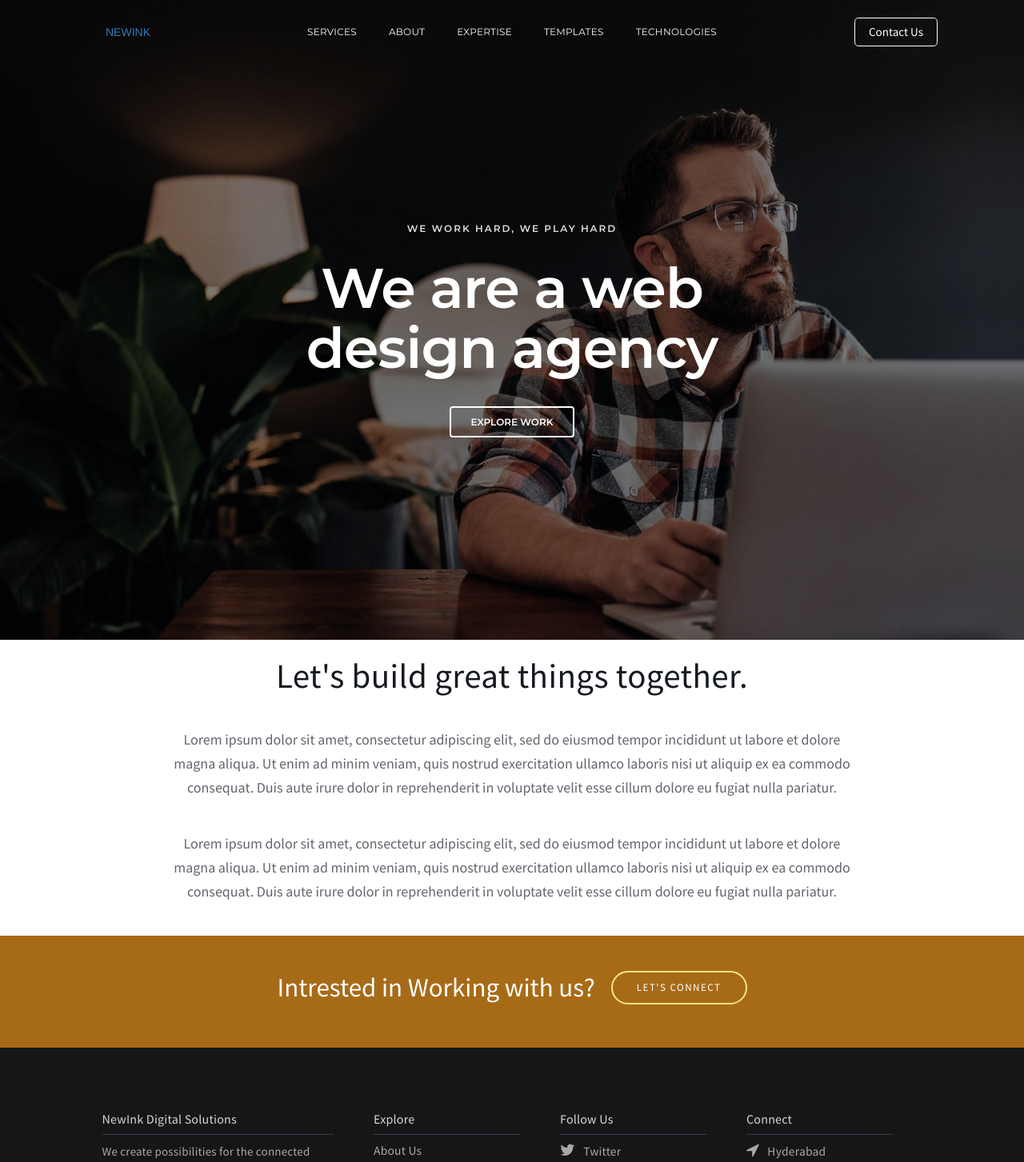
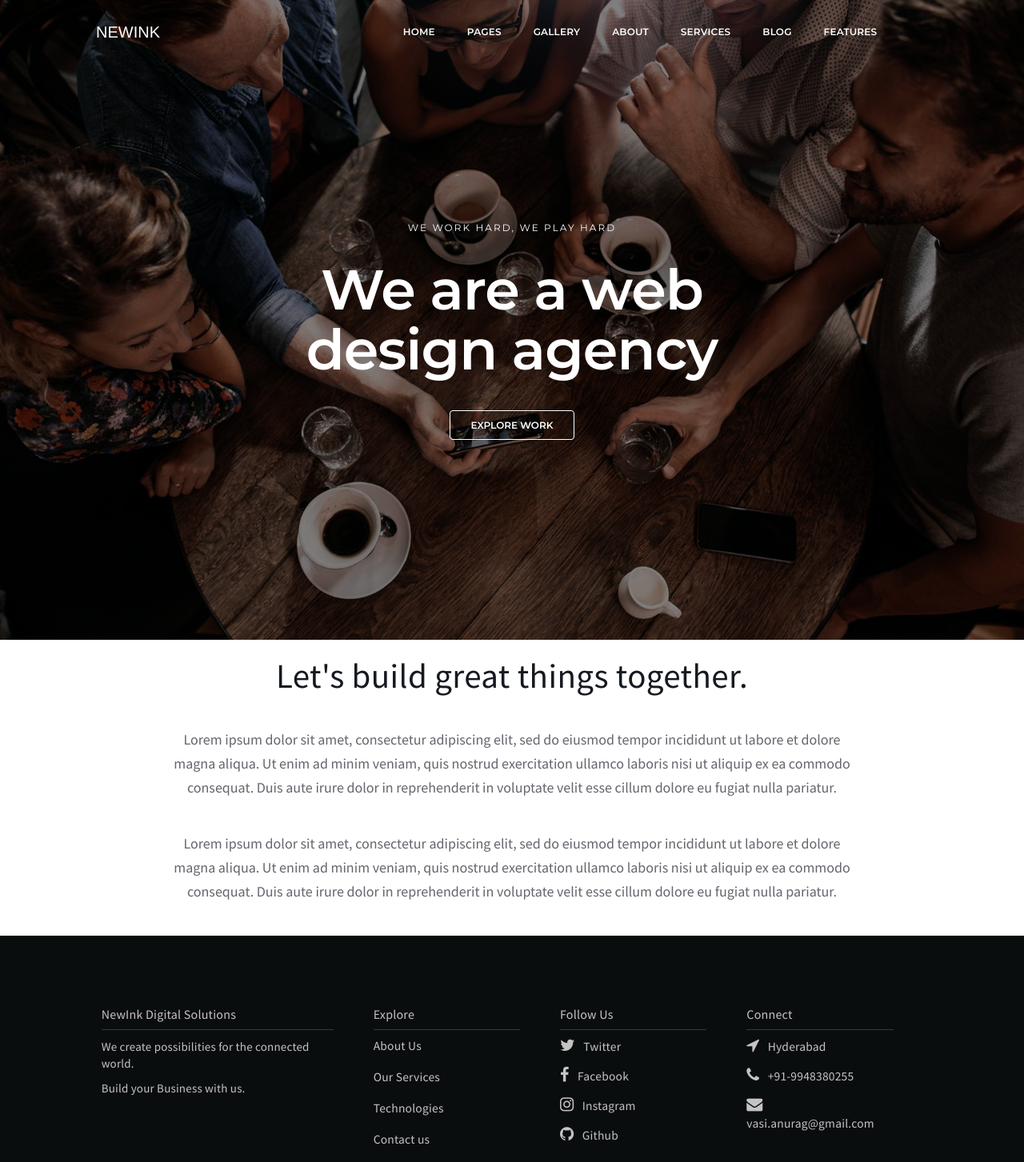
Before and after one commit to ANURAGVASI/newInk-Official-Website, a React (Create React App) app: page /about in a window 1280 px wide. Shown: the top 1453 px of the page at 80% size. Built offline with nearby package versions, Linux system fonts and the light colour scheme.

Commit message:
ui changes

```diff
--- a/src/App.js
+++ b/src/App.js
@@ -3,7 +3,7 @@ import React, { Component } from "react";
 import { BrowserRouter as Router, Route, Link } from "react-router-dom";
 
 // components import
-import HeaderMenu from "./components/HeaderMenu/newlinkHeaderMenu";
+import Header from "./components/HeaderMenu/newlinkHeaderMenu";
 import HeroImage from "./components/heroImage/index";
 import HeroVedio from "./components/HeroVedio/HeroVedio";
 import Services from "./components/Services/index";
@@ -18,7 +18,7 @@ class App extends Component {
     return (
       <Router>
         <div>
-          {/* <HeaderMenu /> */}
+          <Header />
           <HeroImage />
           <Route
             path="/about"
@@ -28,7 +28,7 @@ class App extends Component {
               </React.Fragment>
             )}
           />
-          <ConnectUs />
+          {/* <ConnectUs /> */}
           <Footer />
         </div>
       </Router>
--- a/src/components/ConnectUS/index.css
+++ b/src/components/ConnectUS/index.css
@@ -1,40 +1,31 @@
 .connectus-main-div {
-  background-color: #425cbb;
-  background-color: #2e7eb4;
-  background-color: #a76b18;
-  /* background-color: #e1b931;
-  background-color: #f22f46;; */
-  /* background-image: linear-gradient(to bottom right,#ff6206, #ff6206 ); */
+  background-color: #141414;
   display: flex;
   justify-content: center;
   height: 140px;
   align-items: center;
-  /* flex-direction: column; */
   flex-wrap: wrap;
 }
 
 .connectus-text-p {
-  color: white;
-  font-size: 33px;
-  font-family: SourceSansPro;
-  text-align: center;
-  /* display: block; */
-  display: flex;
-  justify-content: center;
-  align-items: center;
+  color: rgb(235, 235, 235);
+  display: table-cell;
+  font-family: MontserratFont;
+  font-size: 15px;
 }
 
 .connectus-connect-btn {
-  border: 2px solid #94a6ec;
-  /* border: 2px solid #88bcdf; */
-  border: 2px solid #fae388;
-  color: white;
-  background: none;
-  border-radius: 100px;
-  padding: 10px 30px;
-  font-size: 13px;
-  letter-spacing: 1.5px;
-  margin-left: 20px;
+  color: rgb(235, 235, 235);
+  /* color: white; */
+  font-family: MontserratFont;
+  font-size: 12px;
+  /* line-height: 65px; */
+  margin-top: 30px;
+  border-radius: 4px;
+  border: 1px solid rgb(235, 235, 235);
+  /* box-shadow: rgb(153, 153, 153) 0px 0px 0px 0px; */
+  background: transparent;
+  padding: 9px 25px;
 }
 
 @media screen and (max-width: 992px) {
--- a/src/components/Footer/Footer.js
+++ b/src/components/Footer/Footer.js
@@ -12,7 +12,6 @@ class Footer extends Component {
             <h4 className="footer-item-heading">NewInk Digital Solutions</h4>
             <p>We create possibilities for the connected world.</p>
             <p>Build your Business with us.</p>
-            {/* <button>Lets Talk</button> */}
           </div>
 
           <div className="col-md-2 col-xs-12 col-sm-6 footer-item footer-item-explore">
@@ -74,12 +73,9 @@ class Footer extends Component {
           </div>
           <div className="col-md-1" />
         </div>
-        {/* <hr/> */}
         <div className="footer-copyright">
           <p>COPYRIGHT © 2018 NewInk Technologies, inc. All Rights Reserved</p>
-          {/* <p>ALL RIGHTS RESERVED.</p> */}
         </div>
-        {/* </div> */}
       </div>
     );
   }
--- a/src/components/Footer/footer.css
+++ b/src/components/Footer/footer.css
@@ -1,13 +1,14 @@
 :root {
-  --footer-text-color: #aaa7a7;
+  --footer-text-color: #c5c3c3;
   /* --footer-background-color:#282d33; */
   --footer-subtext-font-family: SourceSansPro;
 }
 
 .footer {
   /* background-image:linear-gradient(135deg,#374a5a,#0c1013); */
-  background-color: #161616;
-  border: 1px solid #161616;
+  background-color: #0a0d0e;
+  /* border: 1px solid #0a0d0e; */
+  height: 100%;
 }
 
 .footer-item-heading {
@@ -17,17 +18,16 @@
   font-size: 16px;
   padding-bottom: 8.92px;
   letter-spacing: 0.2px;
-  color: #d6d5d5;
+  color: #c7c3c3;
 }
 
 .footer-content {
   width: 100%;
   font-family: var(--footer-subtext-font-family);
   color: var(--footer-text-color);
-  margin-top: 70px;
   letter-spacing: 0.2px;
   font-size: 15px;
-
+  padding-top: 80px;
 }
 .footer-item {
   text-align: left;
@@ -75,16 +75,16 @@
 .footer-copyright {
   text-align: center;
   color: var(--footer-text-color);
-  margin-top: 70px;
-  margin-bottom: 40px;
+  margin-top: 60px;
+  margin-bottom: 50px;
   font-size: 13.2px;
   letter-spacing: 0.2px;
+  /* border: 1px solid red; */
 }
 
 .footer-ul hr {
   margin-top: 10px;
 }
-
 
 @media screen and (max-width: 992px) {
   .footer-item {
@@ -93,6 +93,6 @@
 }
 @media screen and (max-width: 767px) {
   .footer-item {
-    padding-left: 10px;
+    padding: 0px;
   }
 }
--- a/src/components/HeaderMenu/newlinkHeaderMenu.js
+++ b/src/components/HeaderMenu/newlinkHeaderMenu.js
@@ -2,31 +2,45 @@ import React, { Component } from "react";
 import "./newlinkeHeaderMenu.css";
 
 class Header extends Component {
-  myFunction = () => {
-    var x = document.getElementById("myTopnav");
-    if (x.className === "topnav") {
-      x.className += " responsive";
-    } else {
-      x.className = "topnav";
-    }
-  };
+  componentDidMount() {
+    window.onscroll = e => {
+      if (window.scrollY > 150) {
+        const ele = document.getElementById("headermenu-main-div");
+        if (ele) {
+          // ele.style.backgroundColor = "black";
+          // ele.style.height = "50px";
+          ele.setAttribute("class", "headermenu-main-div-2");
+        }
+      } else {
+        if (window.scrollY === 0) {
+          const ele = document.getElementById("headermenu-main-div");
+          if (ele) {
+            console.log("setting class");
+            ele.setAttribute("class", "headermenu-main-div-1");
+          }
+        }
+      }
+    };
+  }
   render() {
     return (
-      <div className="headermenu-main-div row">
-        <div className="headermenu-logo-div  col-md-3">
+      <div id="headermenu-main-div" className="headermenu-main-div row">
+        <div className="headermenu-logo-div col-xs-12 col-md-3">
           <a className="headermenu-logo-a"> NEWINK</a>
           <a className="headermenu-collapsemenu-a">X</a>
         </div>
-        <div className="headermenu-menu-div  col-md-6">
+        <div className="headermenu-menu-div col-xs-12 col-md-9">
+          <a className="headermenu-menu-a">HOME</a>
+          <a className="headermenu-menu-a">PAGES</a>
+          <a className="headermenu-menu-a">GALLERY</a>
+          <a className="headermenu-menu-a">ABOUT</a>
           <a className="headermenu-menu-a">SERVICES</a>
-          <a className="headermenu-menu-a">ABOUT</a>
-          <a className="headermenu-menu-a">EXPERTISE</a>
-          <a className="headermenu-menu-a">TEMPLATES</a>
-          <a className="headermenu-menu-a">TECHNOLOGIES</a>
+          <a className="headermenu-menu-a">BLOG</a>
+          <a className="headermenu-menu-a">FEATURES</a>
         </div>
-        <div className="headermenu-contactus-div col-md-3">
+        {/* <div className="headermenu-contactus-div col-md-3">
           <button className="headermenu-contactus-btn">Contact Us</button>
-        </div>
+        </div> */}
       </div>
     );
   }
--- a/src/components/HeaderMenu/newlinkeHeaderMenu.css
+++ b/src/components/HeaderMenu/newlinkeHeaderMenu.css
@@ -1,48 +1,103 @@
 .headermenu-main-div {
   margin: 0;
-  background:transparent;
+  background-color: transparent;
+  position: fixed;
+  width: 100%;
+  z-index: 99;
+  height: 80px;
+}
+
+/* animate div 1 transperent background */
+.headermenu-main-div-1 {
+  margin: 0;
+  background-color: transparent;
+  position: fixed;
+  width: 100%;
+  z-index: 99;
+  height: 80px;
+  animation: example2 0.4s;
+}
+
+@keyframes example2 {
+  from {
+    background-color: black;
+    height: 60px;
+  }
+  to {
+    background-color: initial;
+    height: 80px;
+  }
+}
+
+/* animate div 2 balck background */
+.headermenu-main-div-2 {
+  margin: 0;
+  background-color: black;
+  position: fixed;
+  width: 100%;
+  z-index: 99;
+  height: 60px;
+  animation: example 0.4s;
+}
+
+@keyframes example {
+  from {
+    background-color: transparent;
+    height: 80px;
+  }
+  to {
+    background-color: black;
+    height: 60px;
+  }
+}
+
+/* background color on scroll */
+.headermenu-main-div {
+  margin: 0;
+  background: transparent;
+  position: fixed;
+  width: 100%;
+  z-index: 99;
 }
 
 .headermenu-logo-div {
   display: flex;
   justify-content: center;
   align-items: center;
-  height: 80px;
+  height: 100%;
+}
+
+.headermenu-logo-a {
+  color: white;
+  font-size: 20px;
+  text-decoration: none;
+}
+
+.headermenu-logo-a:hover {
+  text-decoration: none;
 }
 
 .headermenu-collapsemenu-a {
   display: none;
   /* border: 1px solid red; */
   font-size: 20px;
-
 }
 
 .headermenu-menu-div {
   display: flex;
   justify-content: center;
   align-items: center;
-  height: 80px;
+  height: 100%;
 }
 
 .headermenu-menu-a {
   text-decoration: none;
-  font-size: 14px;
   padding: 0 20px;
   color: white;
-
-cursor:
-pointer
-;
-font-family:
-MontserratFont
-;
-font-size:
-12px
-;
-letter-spacing:
-0.25px
-;
-
+  cursor: pointer;
+  font-family: MontserratFontBold;
+  font-size: 12px;
+  letter-spacing: 0.18px;
 }
 
 .headermenu-menu-a:hover {
@@ -54,21 +109,6 @@ letter-spacing:
   justify-content: center;
   align-items: center;
   height: 80px;
-}
-
-.headermenu-contactus-btn {
-  /* background-image: linear-gradient(to bottom right,#ff6206, #ff1048 ); */
-  /* background-color: #f22f46; */
-  background: transparent;
-  border: 1px solid white;
-  /* #ff0942 */
-  /* #ff6206 */
-  /* border: none; */
-  padding: 6px 17px;
-  color: white;
-  font-family: SourceSansPro;
-  font-size: 15px;
-  border-radius: 4.8px;
 }
 
 /* media queries */
--- a/src/components/heroImage/index.css
+++ b/src/components/heroImage/index.css
@@ -1,39 +1,33 @@
-
- .heroimage-main-div{
-    background-image: url("../../images/homepage-3-slider-img-1.jpg");
+.heroimage-main-div {
+  /* background-image: url(""); */
+  background: linear-gradient(0deg, rgba(0, 0, 0, 0.5), rgba(0, 0, 0, 0.5)),
+    url("../../images/homepage-3-slider-img-3.jpg");
   height: 100vh;
   background-position: center;
   background-repeat: no-repeat;
   background-size: cover;
-    filter: brightness(50%)
 }
 
-.heroimage-header-div{
-    position: absolute;
+.heroimage-text-div {
+  display: flex;
+  justify-content: center;
+  align-items: center;
+  flex-direction: column;
+  height: 100%;
   width: 100%;
   top: 0%;
 }
 
-.heroimage-text-div{
-    display: flex;
-    justify-content: center ;
-    align-items: center;
-    flex-direction: column;
-    height: 100%;
-    position: absolute;
-    width: 100%;
-    top: 0%;
+.heroimage-subtext-p {
+  color: rgb(255, 255, 255);
+  font-family: Montserrat;
+  font-size: 12px;
+  font-weight: 500;
+  line-height: 70px;
+  letter-spacing: 2.1px;
 }
 
-.heroimage-subtext-p{
-    color: rgb(228, 220, 220);
-    font-family: MontserratFontBold;
-    font-size: 12px;
-    line-height: 65px;
-    letter-spacing: 2px;
-}
-
-.heroimage-maintext-p{
+.heroimage-maintext-p {
   color: white;
   font-family: MontserratFontBold;
   font-size: 70px;
@@ -41,15 +35,15 @@
   letter-spacing: -1px;
 }
 
-.heroimage-connect-btn{
+.heroimage-connect-btn {
   color: white;
   font-family: MontserratFontBold;
   font-size: 12px;
   /* line-height: 65px; */
-    margin-top: 30px;
+  margin-top: 33px;
   border-radius: 4px;
-    border:2px solid white;
+  border: 1px solid white;
   box-shadow: rgb(153, 153, 153) 0px 0px 0px 0px;
   background: transparent;
-    padding: 9px 25px;
+  padding: 9px 26px;
 }
--- a/src/components/heroImage/index.js
+++ b/src/components/heroImage/index.js
@@ -4,19 +4,15 @@ import Header from "../HeaderMenu/newlinkHeaderMenu";
 import $ from "jquery";
 
 class HeroImage extends React.Component {
-
   render() {
     return (
-            <div>
-                <div className="heroimage-main-div" >
-
-                </div>
-                <div className="heroimage-header-div" >
+      <div className="heroimage-main-div">
+        {/* <div className="heroimage-header-div" >
                     <Header />
-                </div>
-                <div className="heroimage-text-div" >
-                    <p className="heroimage-subtext-p" >WE WORK HARD, WE PLAY HARD</p>
-                    <p className="heroimage-maintext-p" > We are a web</p>
+                </div> */}
+        <div className="heroimage-text-div">
+          <p className="heroimage-subtext-p">WE WORK HARD, WE PLAY HARD</p>
+          <p className="heroimage-maintext-p"> We are a web</p>
           <p className="heroimage-maintext-p">design agency</p>
           {/* <p>
                     Bestowed with high professionalism,
@@ -24,10 +20,10 @@ class HeroImage extends React.Component {
                             and web development services to our valued clients
                             overseas with complete contentment.
             </p> */}
-                    <button className="heroimage-connect-btn" >EXPLORE WORK</button>
+          <button className="heroimage-connect-btn">EXPLORE WORK</button>
         </div>
       </div>
-        )
+    );
   }
 }
 
--- a/src/index.css
+++ b/src/index.css
@@ -15,7 +15,6 @@ body {
   src: url("./fonts//Montserrat/Montserrat-Regular.ttf");
 }
 
-
 @font-face {
   font-family: MontserratFontLight;
   src: url("./fonts//Montserrat/Montserrat-Light.ttf");
@@ -23,6 +22,11 @@ body {
 
 @font-face {
   font-family: MontserratFontBold;
+  src: url("./fonts//Montserrat/Montserrat-SemiBold.ttf");
+}
+
+@font-face {
+  font-family: MontserratFontSemiBold;
   src: url("./fonts//Montserrat/Montserrat-SemiBold.ttf");
 }
 
```
Lines whose indentation alone changed are shown as unchanged.
